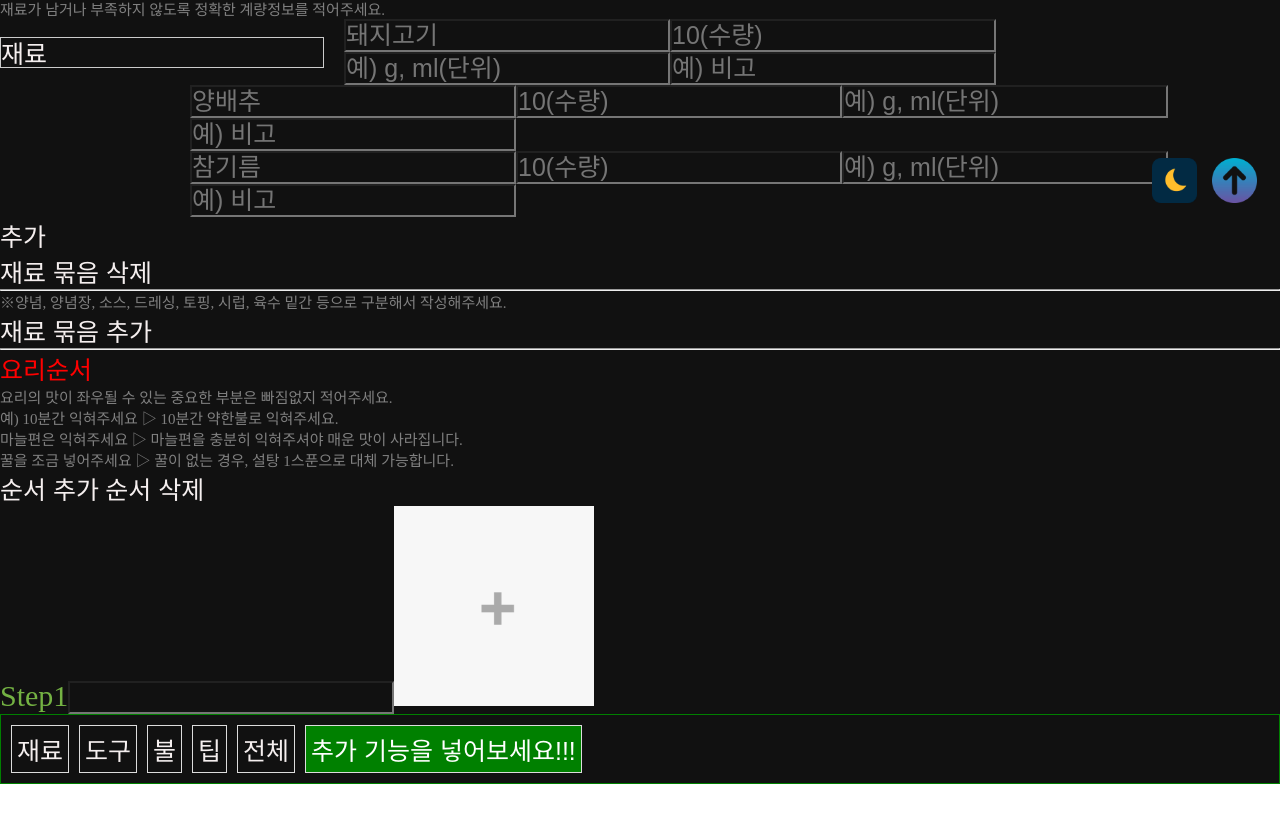
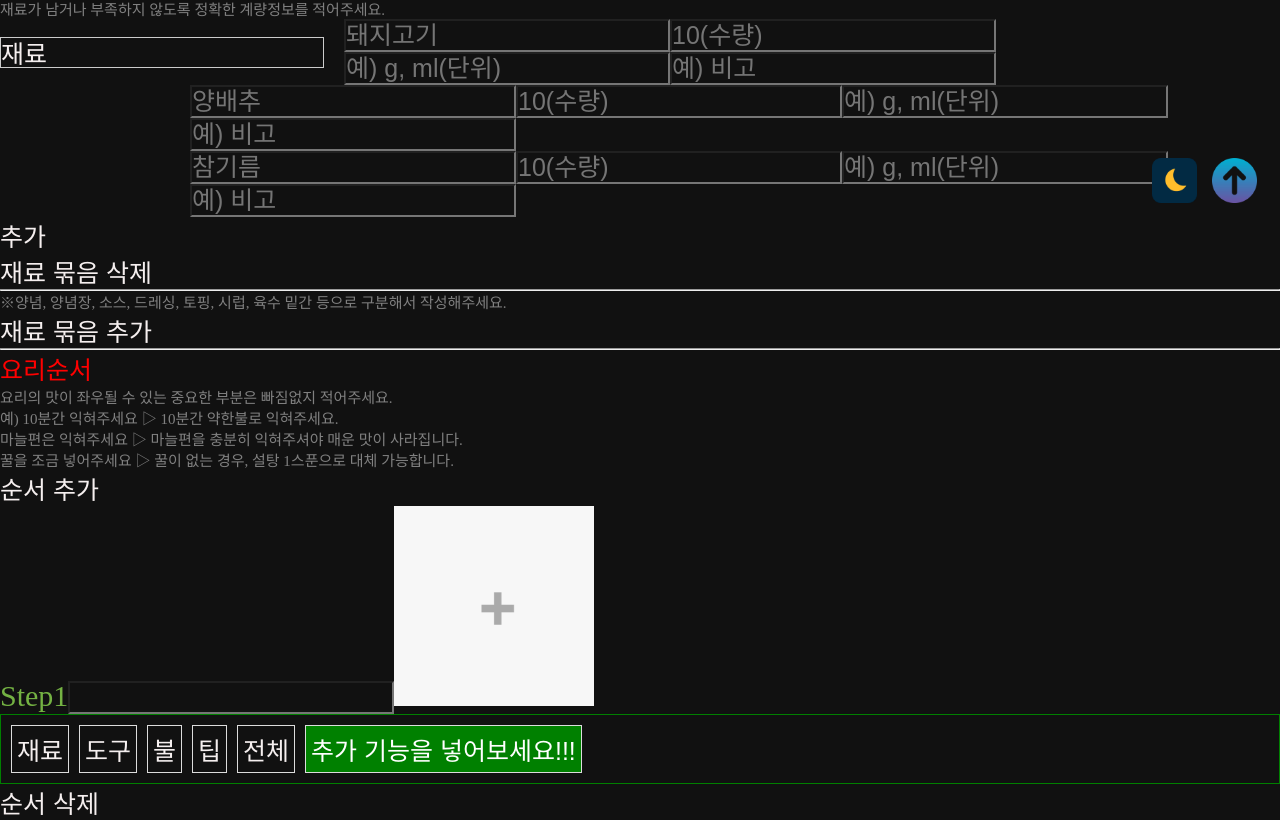
Before and after one commit to sunford4927/foodRecipe, a React (Create React App) app: page /insertrecipe in a window 1280 px wide. Shown: the part 562-1382 px from the top of the page. Before the commit the page ends 1346 px from the top, so only its background shows below. Built offline with nearby package versions, Linux system fonts and the light colour scheme.

Commit message:
지원 11/12 스텝추가 version 0.3

```diff
--- a/src/components/insertInfo/AddStep.tsx
+++ b/src/components/insertInfo/AddStep.tsx
@@ -1,8 +1,13 @@
-import React, { useState } from 'react';
+import React, { useEffect, useState } from 'react';
 import './InsertInfo.scss';
-import ImgBox from 'components/custominput/imgbox/ImgBox';
+// import ImgBox from 'components/custominput/imgbox/ImgBox';
+import ImgBox from './ImgBox';
 
-const AddStep = () => {
+interface AddStepNumber {
+  stepNum : number;
+}
+
+const AddStep: React.FC<AddStepNumber> = ({stepNum}) => {
   // 입력 필드들의 placeholder를 배열로 저장
   const [inputPlh, setInputPlh] = useState<string[]>([]);
 
@@ -11,6 +16,12 @@ const AddStep = () => {
   // set: 중복되지 않는 유일한 값들을 저장하는 자료구조
   const [clicked, setClicked] = useState<Set<string>>(new Set());
 
+  const [value, setValue] = useState("");
+
+  useEffect(()=>{
+    console.log(value)
+    return console.log(value);
+  },[])
   // 버튼 클릭 시 추가할 placeholder 값 결정
   const BtnStepInfo = (stepInfo: string) => {
     // set.has(value) , value가 있다면 t, 없으면 f
@@ -57,13 +68,14 @@ const AddStep = () => {
     });
   };
 
+
   return (
     <div>
       <div>
-        <span className="green_step">Step1</span>
-        <input type="text" className="StepInput" />
+        <span className="green_step">{'Step' + stepNum}</span>
+        <input type="text" className="StepInput" onChange={(e)=>setValue(e.target.value)} />
         {/* 스크롤 기능 만들기 */}
-        <ImgBox number={2}/>
+        <ImgBox number={stepNum}/>
 
         {/* 썸네일 기능, input 이미지 바꾸기, 사이즈 조정하기, Step 옆에 두기 */}
       </div>
--- a/src/components/custominput/imgbox/ImgBox.tsx
+++ b/src/components/insertInfo/ImgBox.tsx
@@ -1,5 +1,5 @@
 import React from 'react';
-import NullImg from '../../../img/빈사진.gif'
+import NullImg from '../../img/빈사진.gif'
 
 interface ImgBox {
     number: Number; // placeholder prop을 string으로 정의
--- a/src/pages/insertboard/InsertRecipe.tsx
+++ b/src/pages/insertboard/InsertRecipe.tsx
@@ -78,16 +78,53 @@ const InsertRecipe = () => {
   }
 
   const removeBundle = () => {
-    if (bundles.length > 1){
-      setBundles(bundles.slice(0,-1)); // 1개 이상 있을 때 삭제 버튼 누르면 뒤에 거 짤라버리겠다.
+    if (bundles.length > 1) {
+      setBundles(bundles.slice(0, -1)); // 1개 이상 있을 때 삭제 버튼 누르면 뒤에 거 짤라버리겠다.
     }
   }
 
 
+  const [stepNumber, setStepNumber] = useState([<AddStep stepNum={1} />])
+
+  const addStepFunc = () => {
+    // console.log('11111111111111111111111111111');
+    setStepNumber([...stepNumber, <AddStep stepNum={stepNumber.length + 1} />])
+  }
+
+
+  // 순서를 삭제하는 함수
+  const removeStepFunc = (index: number) => {
+    if (stepNumber.length > 0) {
+      // 해당 인덱스를 제외한 새로운 배열 생성
+      // const newStepNumber = stepNumber.filter((item, i) => {
+      //     console.log(i, " == ", index)
+      //     if(i !== index )
+      //     {
+      //       return item;
+      //     }
+      //   }
+      // );
+
+      let newStepNumber = [...stepNumber]
+      newStepNumber = newStepNumber.slice(index);
+      console.log(newStepNumber)
+        // 삭제 후, 남은 요소들의 stepNum을 새로 할당하여 순서를 재정렬
+      // const updatedSteps = newStepNumber.map((step, i) => ({
+      //   ...step,
+      //   stepNum: i + 1, // stepNum을 1부터 다시 설정
+      // }));
+
+      // setStepNumber(updatedSteps);
+
+      setStepNumber([...newStepNumber])
+    }
+
+  }
+
   return (
     <div>
       <div>레시피 등록</div>
-      <hr/>
+      <hr />
       <span>레시피 제목</span>
       <input type="text" name="RCP_TTL" placeholder="예) 소고기 미역국" />
       <br />
@@ -167,7 +204,7 @@ const InsertRecipe = () => {
           );
         })}
       </div>
-        <hr/>
+      <hr />
 
       <span>재료 정보</span> <span className='gray_info'>※재료 한번에 입력 버튼을 통해 재료를 "," 쉼표로 구분하여 한 번에 입력할 수 있어요.</span>
       <p className='gray_info'>재료가 남거나 부족하지 않도록 정확한 계량정보를 적어주세요.</p>
@@ -177,19 +214,28 @@ const InsertRecipe = () => {
 
       <button onClick={removeBundle} className='cursor removebundle' disabled={bundles.length <= 1}>재료 묶음 삭제 </button>
       {/* bundles.length가 1 이하면 삭제 버튼 비활성화 */}
-        <hr/>
+      <hr />
       <p className='gray_info'>※양념, 양념장, 소스, 드레싱, 토핑, 시럽, 육수 밑간 등으로 구분해서 작성해주세요.</p>
 
       <button onClick={addBundle} className='cursor addbundle'>재료 묶음 추가 </button>
-        <hr/>
+      <hr />
       <p>요리순서</p>
       <p className='gray_info'>요리의 맛이 좌우될 수 있는 중요한 부분은 빠짐없지 적어주세요.</p>
       <p className='gray_info'>예) 10분간 익혀주세요 ▷ 10분간 약한불로 익혀주세요.</p>
       <p className='gray_info'>마늘편은 익혀주세요 ▷ 마늘편을 충분히 익혀주셔야 매운 맛이 사라집니다.</p>
       <p className='gray_info'>꿀을 조금 넣어주세요 ▷ 꿀이 없는 경우, 설탕 1스푼으로 대체 가능합니다.</p>
 
-        <button>순서 추가</button> <button>순서 삭제</button>
-        <AddStep />
+
+      <button onClick={addStepFunc}>순서 추가</button>
+      {stepNumber.map((item, index) => (
+        <div key={index}>
+          {item}
+          <button onClick={() => removeStepFunc(index)}>순서 삭제</button>
+          {/* <AddStep stepNum={index+1}/> */}
+        </div>
+      ))}
+
+
 
 
 
@@ -198,8 +244,6 @@ const InsertRecipe = () => {
   );
 
 
-
-
 };
 
 
```
Also changed, not shown: src/components/insertInfo/AddStepInfo.tsx (deleted, +0 -11 lines). Lines whose indentation alone changed are shown as unchanged.
